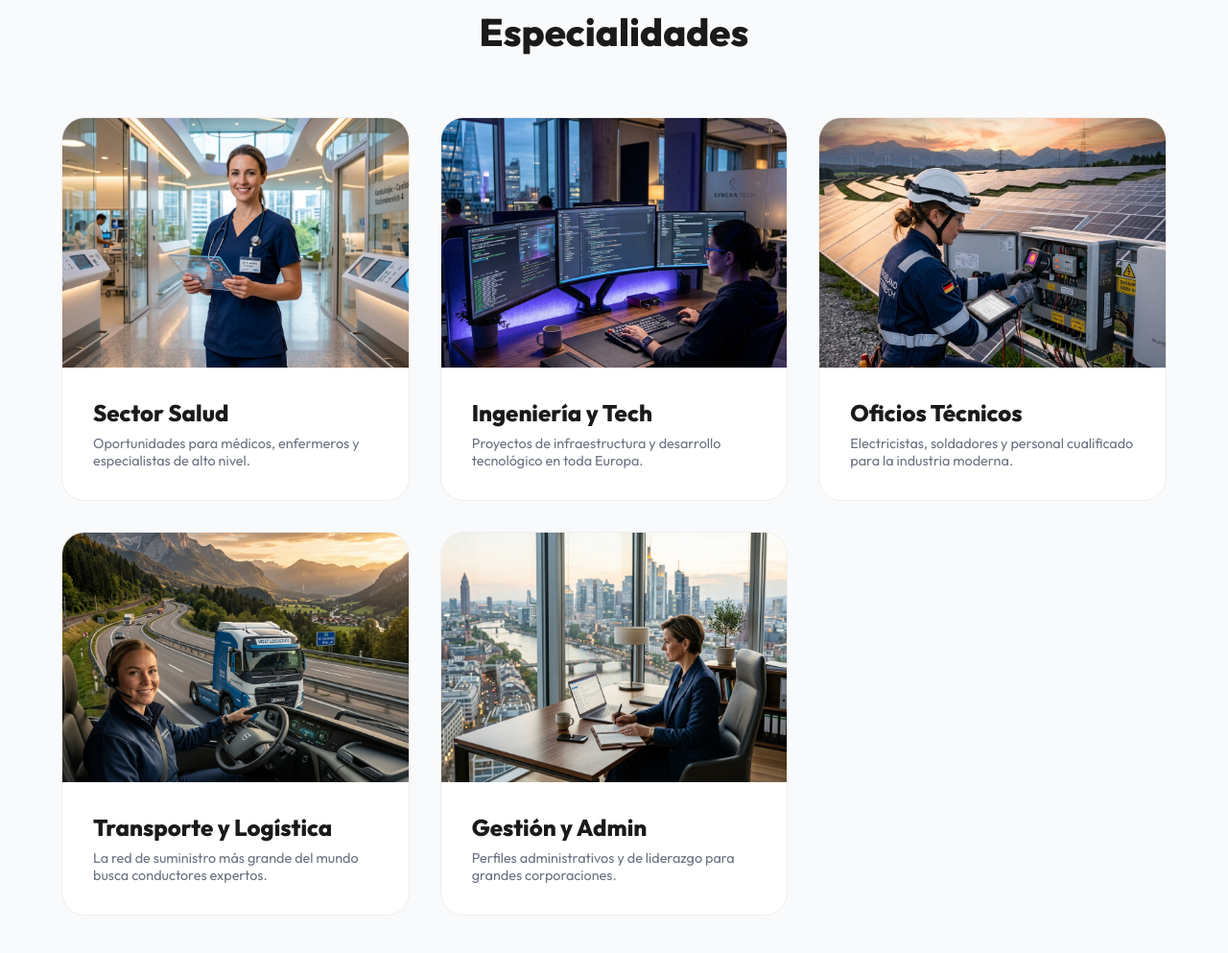
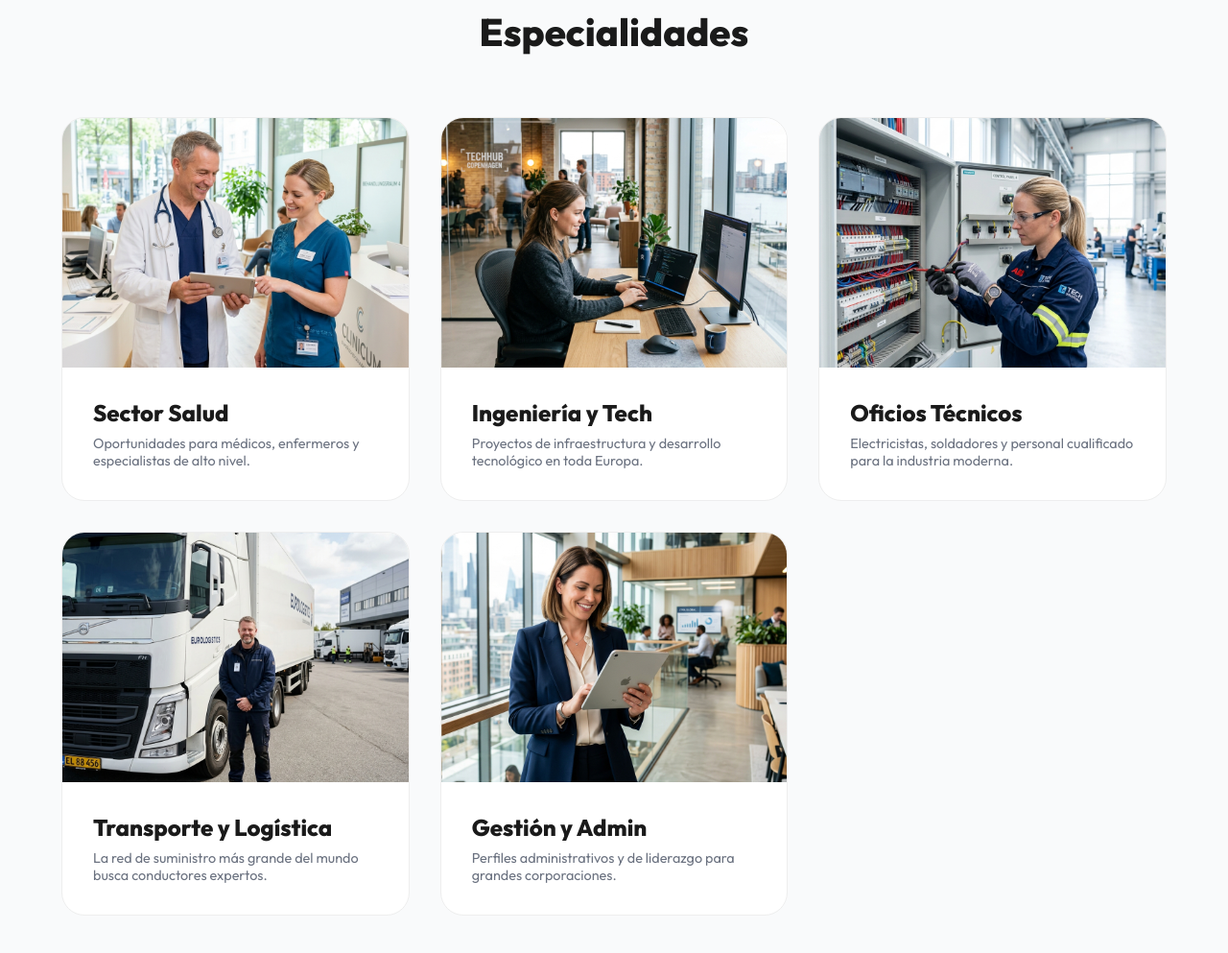
Before and after one commit to puentesglobales-ui/puentesglobales-web, a website: page public/index.html in a window 1280 px wide. Shown: the part 840-1833 px from the top of the page at 96% size. Drawn offline with nearby package versions, Linux system fonts and the light colour scheme; a script that the page names is missing.

Commit message:
Actualizar imágenes: Fotografías corporativas limpias, luminosas y profesionales

```diff
--- a/public/index.html
+++ b/public/index.html
@@ -197,7 +197,7 @@
         <div class="grid">
             <!-- Médico -->
             <div class="sector-card">
-                <div class="sector-img" style="background-image: url('assets/img/medical_hero_v2_1790543282524.png')"></div>
+                <div class="sector-img" style="background-image: url('assets/img/medical_clean_v3_1790543428443.png')"></div>
                 <div class="sector-info">
                     <h3>Sector Salud</h3>
                     <p>Oportunidades para médicos, enfermeros y especialistas de alto nivel.</p>
@@ -206,7 +206,7 @@
 
             <!-- Ingeniero -->
             <div class="sector-card">
-                <div class="sector-img" style="background-image: url('assets/img/tech_engineer_v2_1790543296488.png')"></div>
+                <div class="sector-img" style="background-image: url('assets/img/tech_clean_v3_1790543441002.png')"></div>
                 <div class="sector-info">
                     <h3>Ingeniería y Tech</h3>
                     <p>Proyectos de infraestructura y desarrollo tecnológico en toda Europa.</p>
@@ -215,7 +215,7 @@
 
             <!-- Operarios -->
             <div class="sector-card">
-                <div class="sector-img" style="background-image: url('assets/img/technical_trades_v2_1790543309828.png')"></div>
+                <div class="sector-img" style="background-image: url('assets/img/technical_clean_v3_1790543455603.png')"></div>
                 <div class="sector-info">
                     <h3>Oficios Técnicos</h3>
                     <p>Electricistas, soldadores y personal cualificado para la industria moderna.</p>
@@ -224,7 +224,7 @@
 
             <!-- Choferes -->
             <div class="sector-card">
-                <div class="sector-img" style="background-image: url('assets/img/logistics_driver_v2_1790543322155.png')"></div>
+                <div class="sector-img" style="background-image: url('assets/img/logistics_clean_v3_1790543468348.png')"></div>
                 <div class="sector-info">
                     <h3>Transporte y Logística</h3>
                     <p>La red de suministro más grande del mundo busca conductores expertos.</p>
@@ -233,7 +233,7 @@
 
             <!-- Administración -->
             <div class="sector-card">
-                <div class="sector-img" style="background-image: url('assets/img/business_admin_v2_1790543332238.png')"></div>
+                <div class="sector-img" style="background-image: url('assets/img/admin_clean_v3_1790543481908.png')"></div>
                 <div class="sector-info">
                     <h3>Gestión y Admin</h3>
                     <p>Perfiles administrativos y de liderazgo para grandes corporaciones.</p>
```
Also changed, not shown: public/assets/img/admin_clean_v3_1790543481908.png (added), public/assets/img/logistics_clean_v3_1790543468348.png (added), public/assets/img/medical_clean_v3_1790543428443.png (added), public/assets/img/tech_clean_v3_1790543441002.png (added), public/assets/img/technical_clean_v3_1790543455603.png (added).
